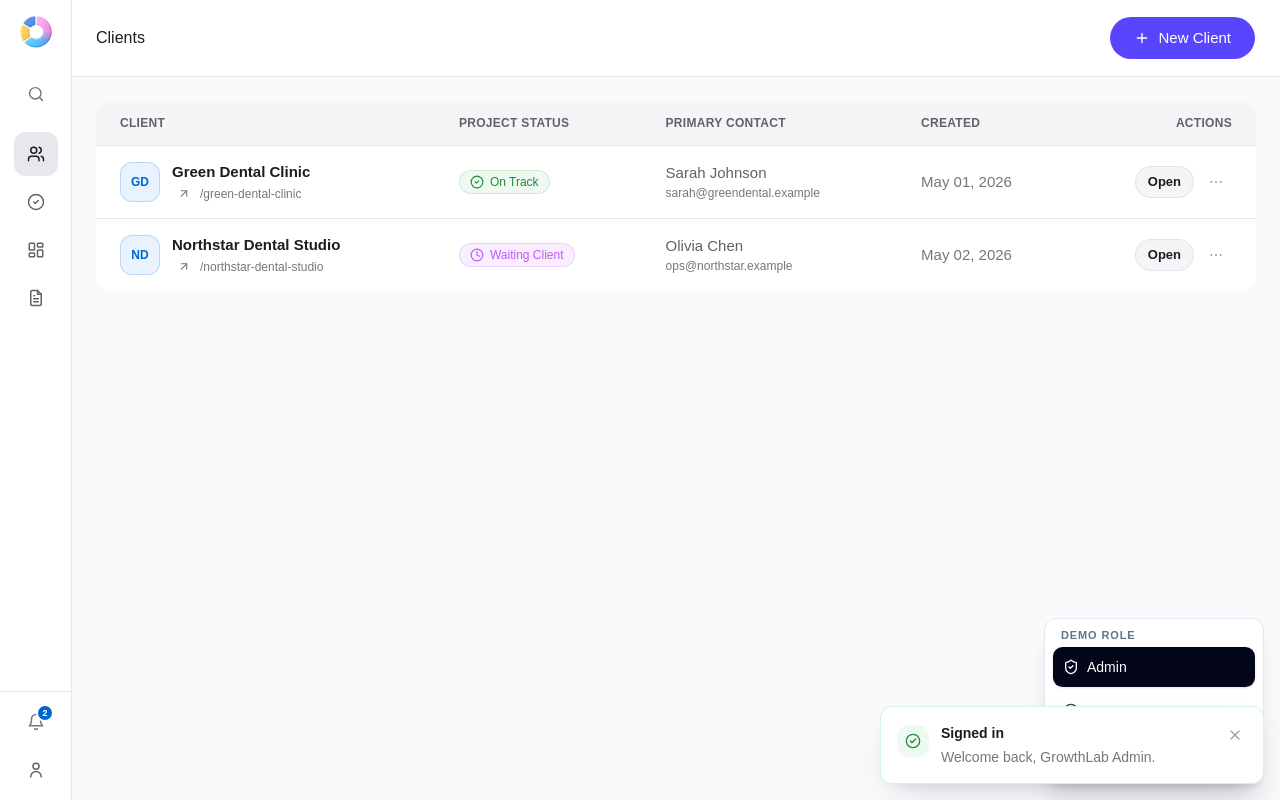
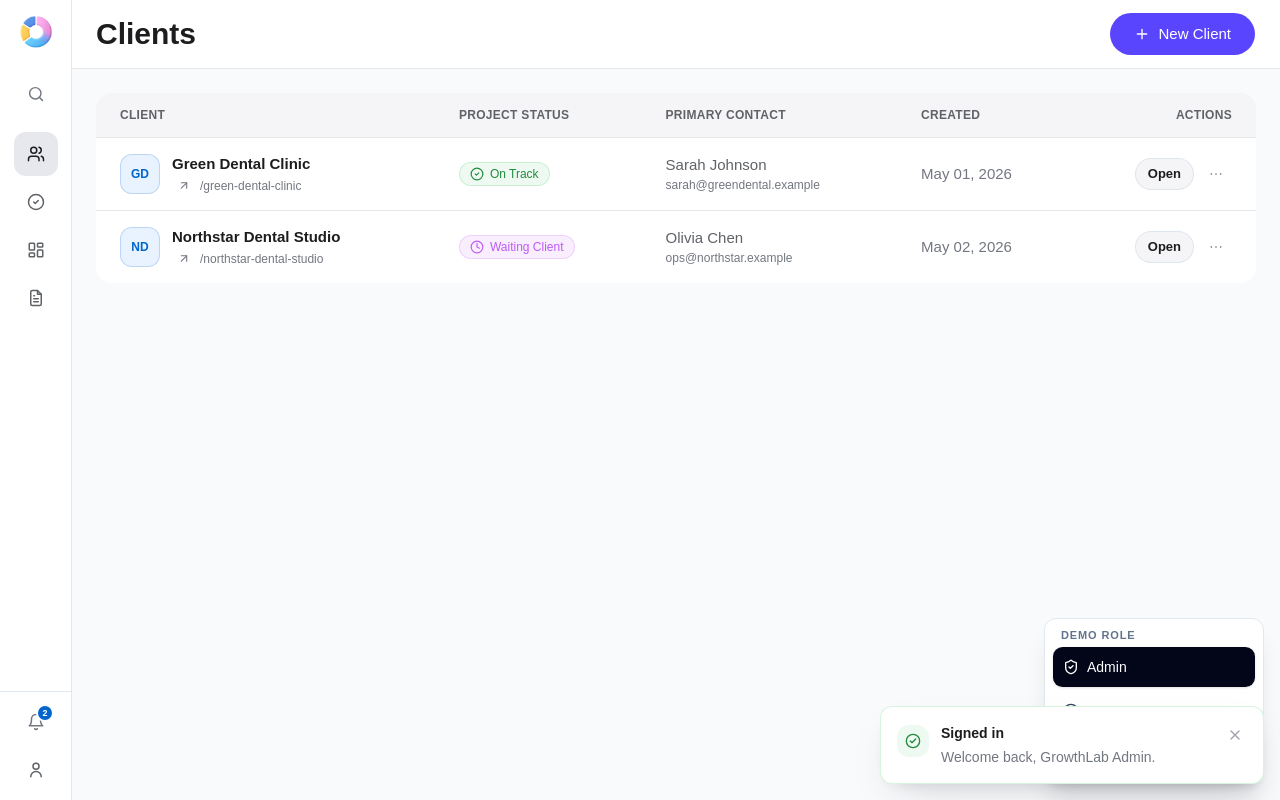
Before and after one commit to mmkln/agency-reports, a React (Vite) app: page /login in a window 1280 px wide. Both pictures are taken after a click on the button "Sign in". Built offline with nearby package versions, Linux system fonts and the light colour scheme.

Commit message:
Relax page shell width constraints

```diff
--- a/src/shared/layout/AppShell.jsx
+++ b/src/shared/layout/AppShell.jsx
@@ -37,7 +37,7 @@ export function AppShell({
         {activeRoute.fullBleedContent ? (
           <div key={routeKey}>{children}</div>
         ) : (
-          <div className="mx-auto grid w-full max-w-content gap-card px-app-gutter py-content-gutter" key={routeKey}>
+          <div className="grid w-full gap-card px-app-gutter py-content-gutter" key={routeKey}>
             {children}
           </div>
         )}
--- a/src/shared/ui/PageHeader.jsx
+++ b/src/shared/ui/PageHeader.jsx
@@ -16,7 +16,7 @@ function HeaderContent({
     : null
   const titleClassName = titleScale === 'display'
     ? 'text-display text-text-primary'
-    : 'm-0 text-heading text-text-primary transition-all sm:truncate'
+    : 'm-0 text-2xl leading-7 font-bold text-text-primary transition-all sm:truncate sm:text-3xl'
 
   return (
     <>
@@ -54,7 +54,7 @@ export function PageHeader({
 
   const inspectorId = useInspectorId('PageHeader', id)
   const isInline = variant === 'inline'
-  const resolvedTitleScale = titleScale ?? 'title'
+  const resolvedTitleScale = titleScale ?? (isInline ? 'display' : 'title')
 
   const content = (
     <HeaderContent
@@ -86,7 +86,7 @@ export function PageHeader({
     <header className={cn('sticky top-0 z-20 border-b border-separator bg-surface', className)} id={inspectorId} {...props}>
       <div
         className={cn(
-          'mx-auto flex w-full max-w-content flex-col gap-control px-app-gutter py-component lg:flex-row lg:items-center lg:justify-between',
+          'flex w-full flex-col gap-control px-app-gutter py-control lg:flex-row lg:items-center lg:justify-between',
           contentClassName,
         )}
       >
--- a/src/shared/ui/PageShell.jsx
+++ b/src/shared/ui/PageShell.jsx
@@ -8,7 +8,7 @@ export function PageShell({ children, className, id, ...props }) {
   return (
     <div
       id={inspectorId}
-      className={cn('mx-auto flex w-full max-w-content flex-col gap-card', className)}
+      className={cn('flex w-full flex-col gap-card', className)}
       {...props}
     >
       {children}
```
Also changed, not shown: 1 other file (tests, documents, lock files or other folders).
